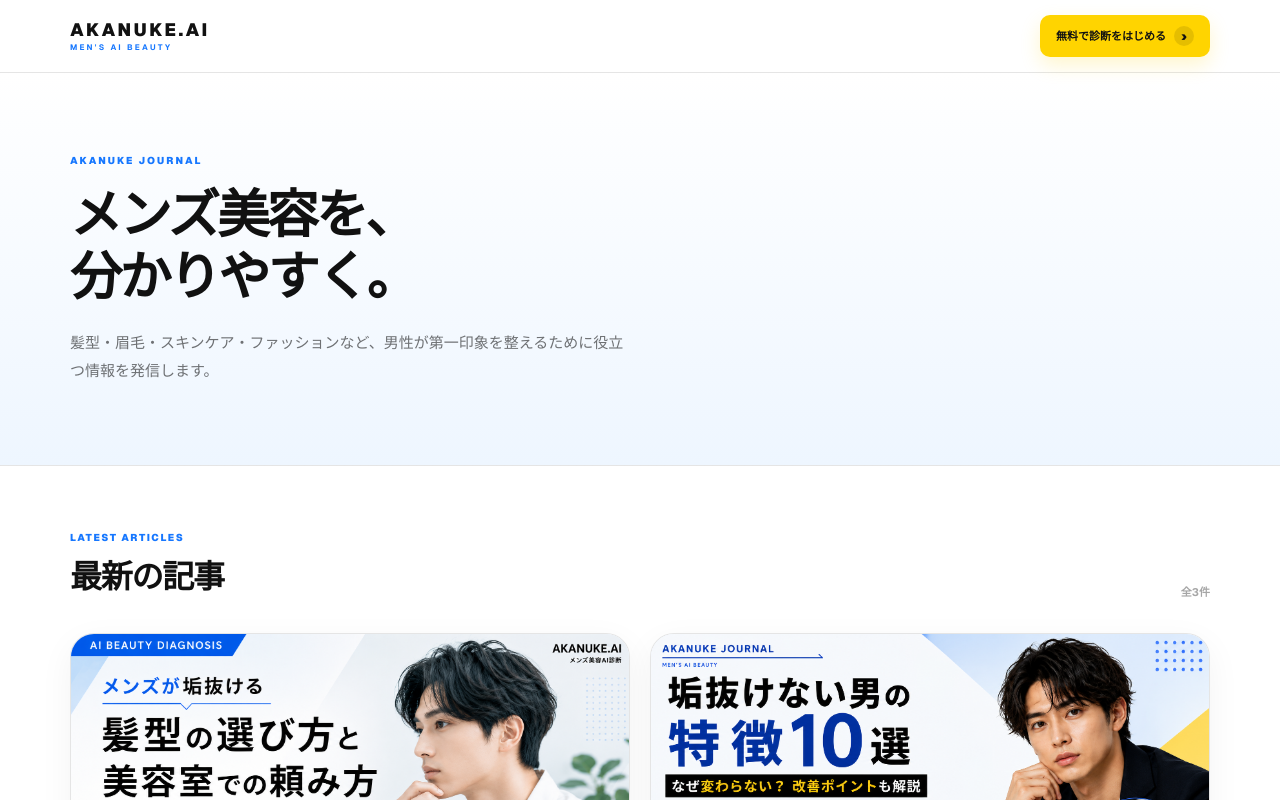
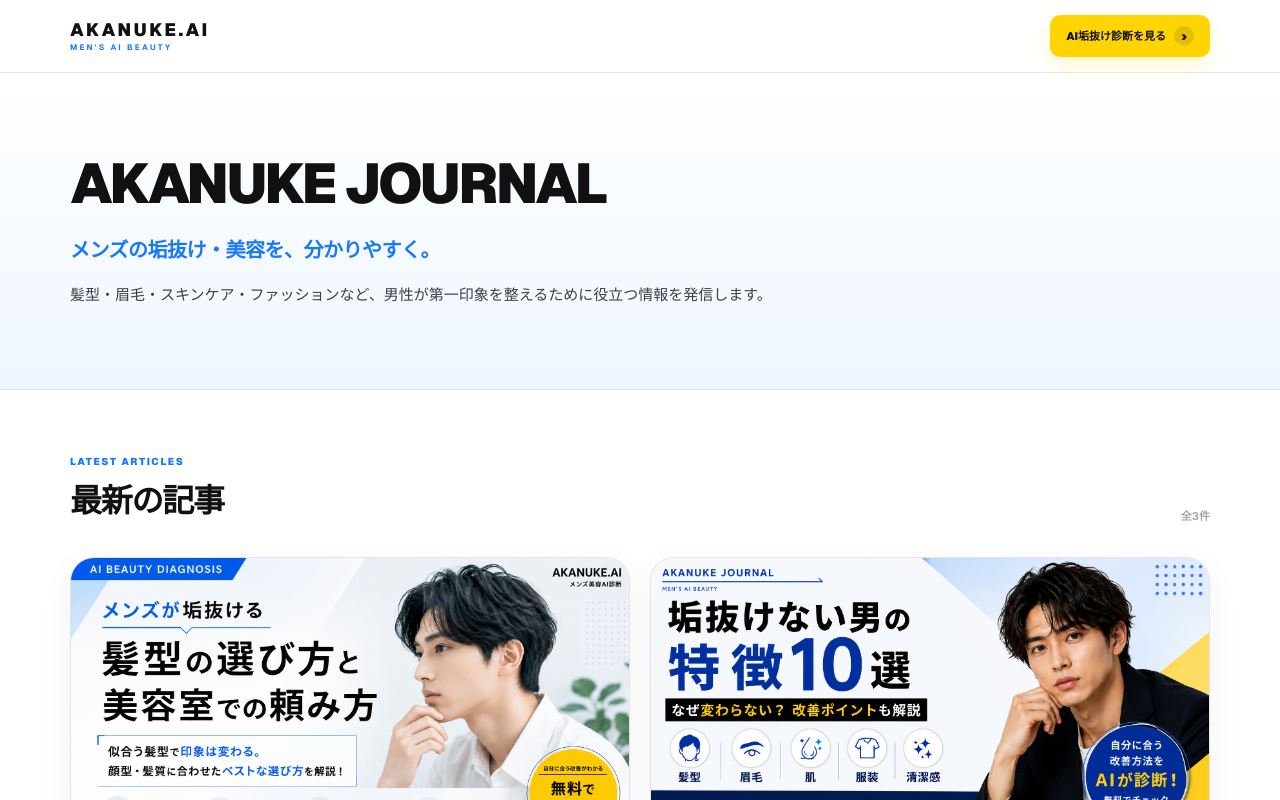
Before and after one commit to mori10tech/akanuke-ai, a Next.js app: page /media in a window 1280 px wide. Shown: the top 800 px of the page. Built offline with nearby package versions, Linux system fonts and the light colour scheme.

Commit message:
feat: AKANUKE JOURNALをメディアのメインタイトルに変更

```diff
--- a/app/media/page.tsx
+++ b/app/media/page.tsx
@@ -63,7 +63,7 @@ export default function ArticlesPage() {
   href="/"
   className="flex min-h-[42px] items-center justify-center gap-2 rounded-[10px] bg-[#FFD400] px-4 text-[11px] font-black text-[#111111] shadow-[0_8px_20px_rgba(255,212,0,0.2)] transition-all duration-200 hover:-translate-y-0.5 hover:shadow-[0_10px_24px_rgba(255,212,0,0.28)] active:translate-y-0 active:scale-[0.98] active:shadow-[0_4px_10px_rgba(255,212,0,0.18)]"
 >
-  <span>無料で診断をはじめる</span>
+  <span>AI垢抜け診断を見る</span>
 
   <span
     aria-hidden="true"
@@ -77,19 +77,17 @@ export default function ArticlesPage() {
 
       <section className="border-b border-black/10 bg-gradient-to-b from-white to-[#EEF6FF]">
         <div className="mx-auto w-full max-w-[1180px] px-5 pb-14 pt-14 sm:pb-20 sm:pt-20">
-          <p className="text-[10px] font-black tracking-[0.2em] text-[#1677FF]">
-            AKANUKE JOURNAL
-          </p>
+          <h1 className="whitespace-nowrap text-[32px] font-black leading-[1.1] tracking-[-0.045em] text-[#111111] sm:text-[56px]">
+  AKANUKE JOURNAL
+</h1>
 
-          <h1 className="mt-4 text-[36px] font-semibold leading-[1.2] tracking-[-0.05em] sm:text-[52px]">
-            メンズ美容を、
-            <br />
-            分かりやすく。
-          </h1>
+<p className="mt-5 text-[16px] font-bold tracking-[-0.025em] text-[#1677FF] sm:text-[20px]">
+  メンズの垢抜け・美容を、分かりやすく。
+</p>
 
-          <p className="mt-5 max-w-[560px] text-[13px] leading-7 text-black/55 sm:text-[15px]">
-            髪型・眉毛・スキンケア・ファッションなど、男性が第一印象を整えるために役立つ情報を発信します。
-          </p>
+<p className="mt-4 text-[12px] leading-7 text-black/75 sm:whitespace-nowrap sm:text-[15px]">
+  髪型・眉毛・スキンケア・ファッションなど、男性が第一印象を整えるために役立つ情報を発信します。
+</p>
         </div>
       </section>
 
@@ -178,7 +176,7 @@ export default function ArticlesPage() {
       href="/"
       className="mx-auto mt-6 flex min-h-[52px] w-full max-w-[320px] items-center justify-center rounded-[12px] bg-[#FFD400] px-5 text-[13px] font-black text-[#111111] shadow-[0_10px_24px_rgba(255,212,0,0.22)] transition hover:-translate-y-0.5"
     >
-      無料で診断をはじめる
+      AI垢抜け診断を見る
       <span className="ml-2" aria-hidden="true">
         →
       </span>
```
